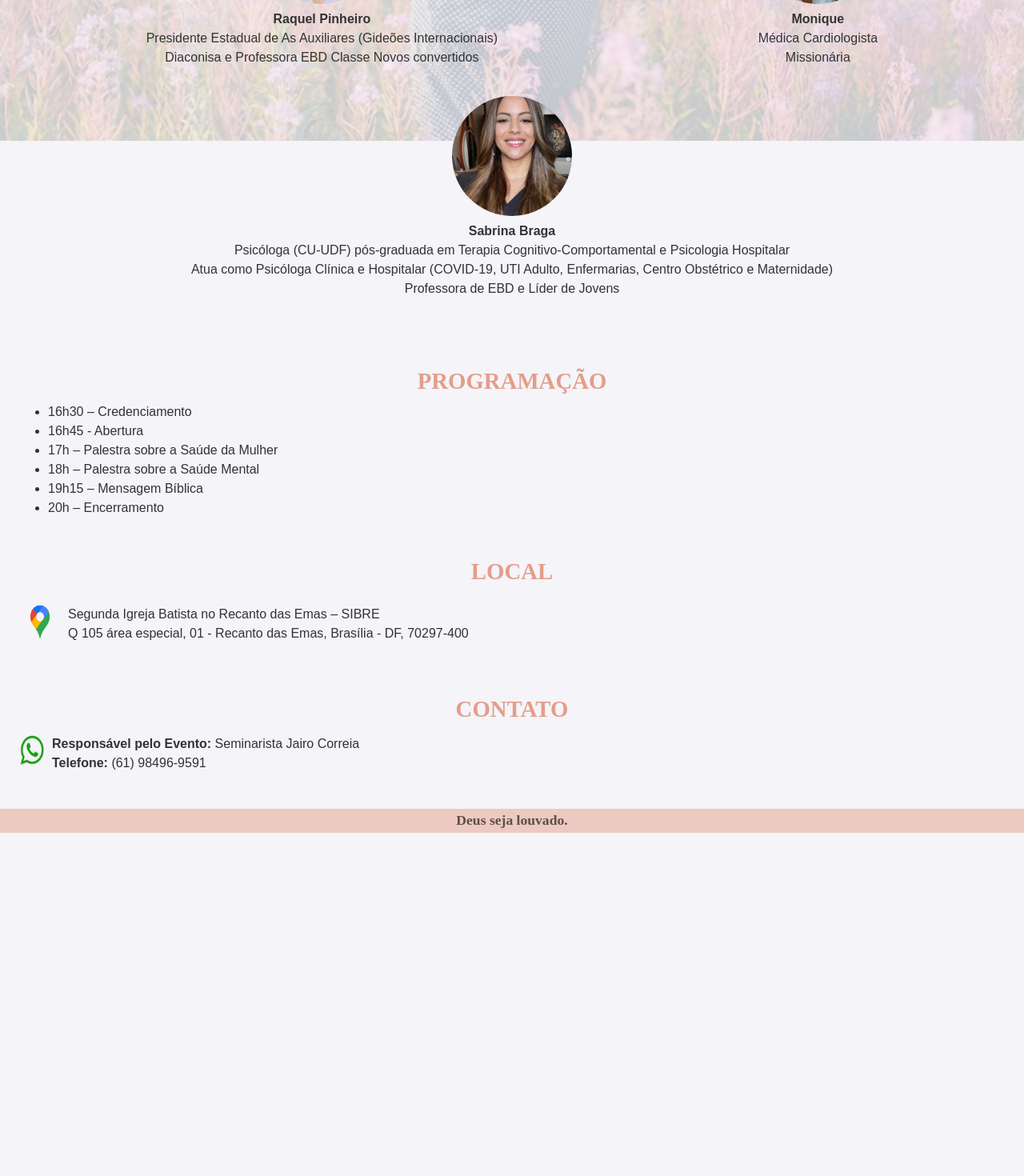
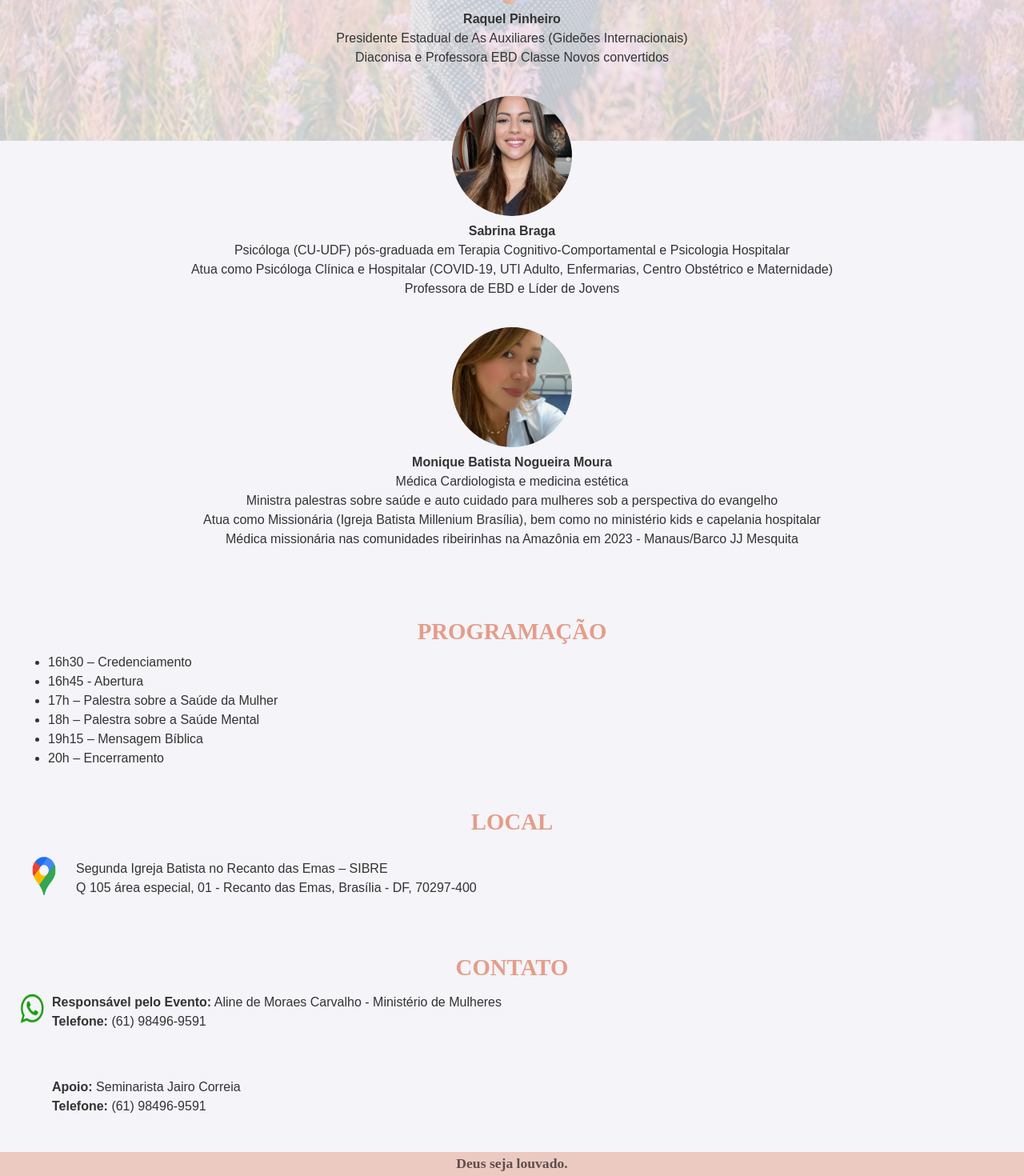
Before and after one commit to Ernilson/Ernilson-front2-sibre-react-next, a Next.js app: page /seminario in a window 1280 px wide. Shown: the part 624-2094 px from the top of the page at 80% size. Before the commit the page ends 1665 px from the top, so only its background shows below. Built offline with nearby package versions, Linux system fonts and the light colour scheme; a web font is replaced by a local one.

Commit message:
Adicionando informações

```diff
--- a/pages/seminario.js
+++ b/pages/seminario.js
@@ -51,16 +51,6 @@ function Seminario() {
                 </p>
               </div>
               <div className={styles.speaker}>
-                <Image src={Pessoa2} alt="Monique" className={styles.speakerImage} width={150} height={150} />
-                <p>
-                  <strong>Monique</strong>
-                  <br />
-                  Médica Cardiologista
-                  <br />
-                  Missionária
-                </p>
-              </div>
-              <div className={styles.speaker}>
                 <Image src={Pessoa3} alt="Sabrina Braga" className={styles.speakerImage} width={150} height={150} />
                 <p>
                   <strong>Sabrina Braga</strong>
@@ -70,6 +60,20 @@ function Seminario() {
                   Atua como Psicóloga Clínica e Hospitalar (COVID-19, UTI Adulto, Enfermarias, Centro Obstétrico e Maternidade)
                   <br />
                   Professora de EBD e Líder de Jovens
+                </p>
+              </div>
+              <div className={styles.speaker}>
+                <Image src={Pessoa2} alt="Monique" className={styles.speakerImage} width={150} height={150} />
+                <p>
+                  <strong>Monique Batista Nogueira Moura</strong>
+                  <br />
+                  Médica Cardiologista e medicina estética
+                  <br />
+                  Ministra palestras sobre saúde e auto cuidado para mulheres sob a perspectiva do evangelho
+                  <br />
+                  Atua como Missionária (Igreja Batista Millenium Brasília), bem como no ministério kids e capelania hospitalar
+                  <br />
+                  Médica missionária nas comunidades ribeirinhas na Amazônia em 2023 -  Manaus/Barco JJ Mesquita
                 </p>
               </div>
             </div>
@@ -95,7 +99,7 @@ function Seminario() {
                   href="https://www.google.com/maps/place/2%C2%AA+Igreja+Batista+de+Recanto+das+Emas/@-15.902251,-48.0777192,15z/data=!4m6!3m5!1s0x935a2cd59fa807a5:0xf96903564109be2b!8m2!3d-15.902251!4d-48.0777192!16s%2Fg%2F11c0vym11l?entry=ttu"
                   target="_blank"
                 >
-                  <Image src={Mapa} alt="Como chegar" width={50} height={60} />
+                  <Image src={Mapa} alt="Como chegar" width={60} height={70} />
                 </a>
                 <span className={styles.text}> Segunda Igreja Batista no Recanto das Emas – SIBRE  <br /> Q 105 área especial, 01 - Recanto das Emas, Brasília - DF, 70297-400</span>
               </div>
@@ -107,13 +111,28 @@ function Seminario() {
   <div className={styles.sectionComMapaContent}>
     <div className={styles.mapLink}>
       <a
-                  href="https://api.whatsapp.com/send?phone=5561984969591"
+        href="https://api.whatsapp.com/send?phone=5561985308920"
         target="_blank"
       >
         <Image src={WhatsApp} alt="WhatsApp" width={30} height={40} />
       </a>
       <span className={styles.text}>
-                  <strong>Responsável pelo Evento:</strong> Seminarista Jairo Correia <br />
+        <strong>Responsável pelo Evento:</strong> Aline de Moraes Carvalho - Ministério de Mulheres<br />
+        <strong>Telefone:</strong> (61) 98496-9591 <br />
+      </span>
+    </div>
+  </div>
+  <div className={styles.sectionComMapaContent}>
+    <div className={styles.mapLink}>
+      <a
+        href="https://api.whatsapp.com/send?phone=5561985308920"
+        target="_blank"
+      >
+        <Image src={WhatsApp} alt="WhatsApp" width={30} height={40} style={{ visibility: 'hidden' }} />
+      </a>
+      <span className={styles.text}>
+        <br /><br />
+        <strong>Apoio:</strong> Seminarista Jairo Correia<br />
         <strong>Telefone:</strong> (61) 98496-9591 <br />
       </span>
     </div>
@@ -128,7 +147,6 @@ function Seminario() {
         </footer>
       </div>
     </div>
-
   );
 }
 
```
Lines whose indentation alone changed are shown as unchanged.
